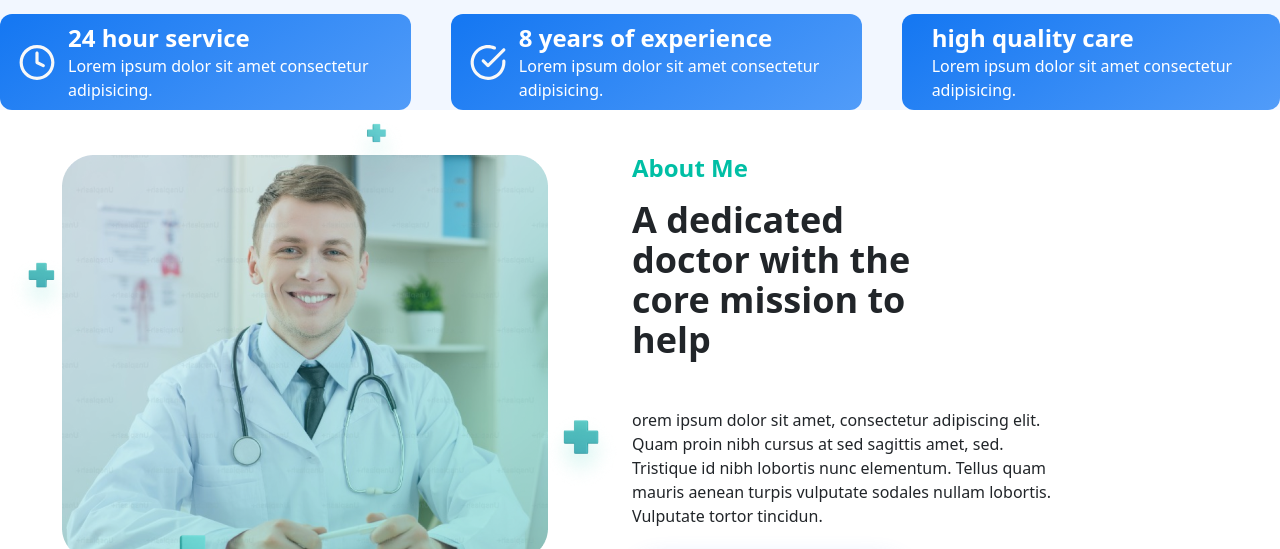
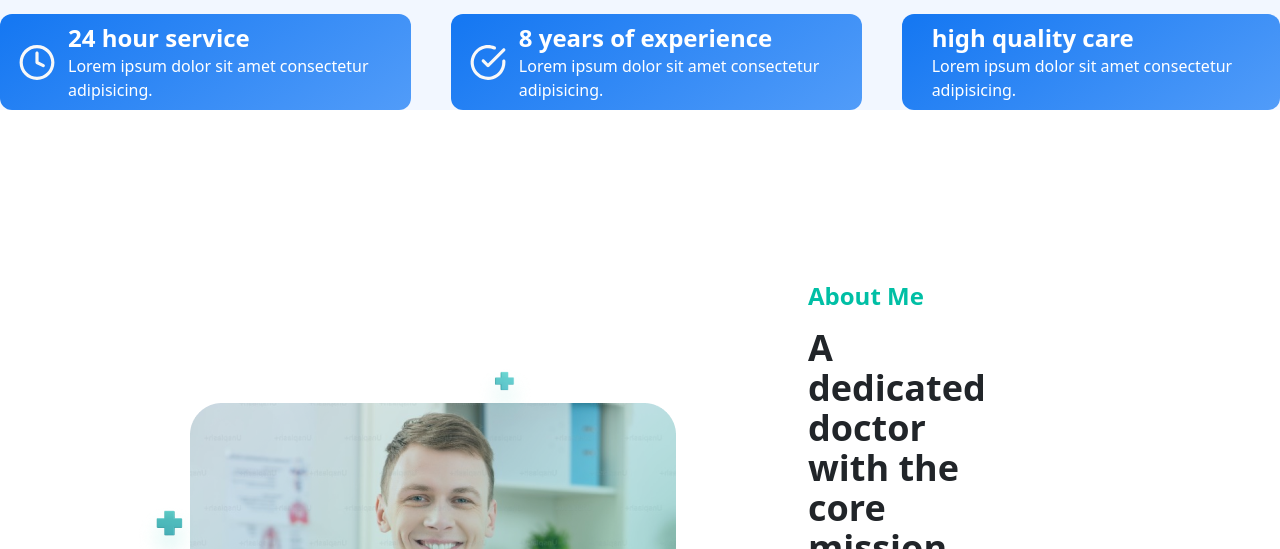
Before and after one commit to JeffrenMokamo/FigmaToCode-Challenge-week1-Jeffren, a plain HTML site: page index.html in a window 1280 px wide. Shown: the part 590-1139 px from the top of the page. Drawn offline with nearby package versions, Linux system fonts and the light colour scheme.

Commit message:
Fin about

```diff
--- a/index.html
+++ b/index.html
@@ -71,8 +71,8 @@
 
     </div>
 
-    <div class="about bg-white flex items-center mb-5">
-        <img src="images/img-about.png" alt="">
+    <div class="about bg-white flex items-center justify-center gap-5 mb-5">
+        <img src="images/img-about.png" alt="" class="">
 
         <div class="content">
             <h2 style="color: #00BFA5;" class="text-2xl font-semibold mb-3">About Me</h2>
--- a/style.css
+++ b/style.css
@@ -82,6 +82,10 @@ body{
 
 /* About  */
 
+.about{
+    padding: 170px 10%;
+}
+
 .about .content button{
     border-radius: 100px;
     background: linear-gradient(96deg, #3A8EF6 -10.84%, #6F3AFA 196.74%);
```
